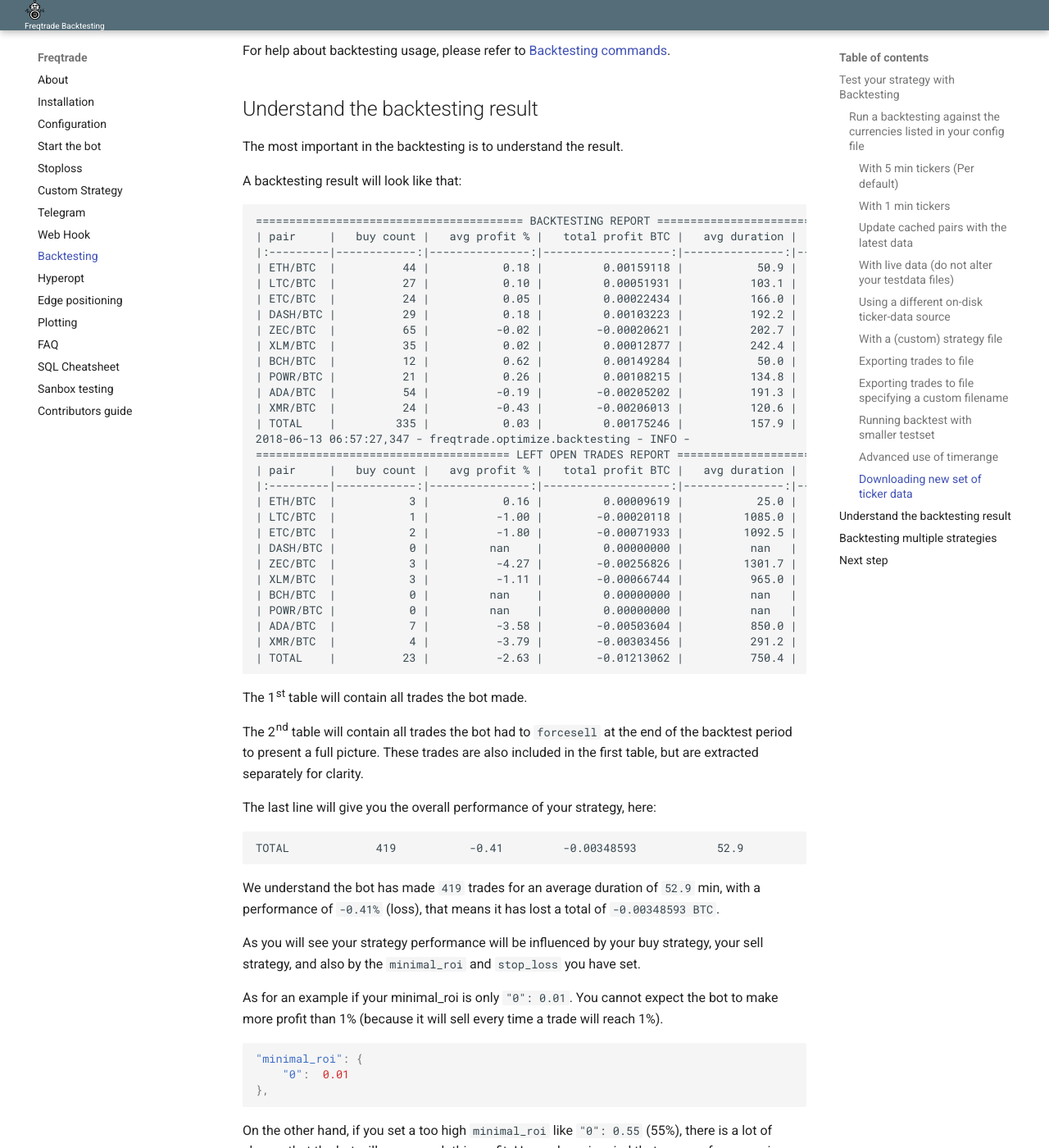
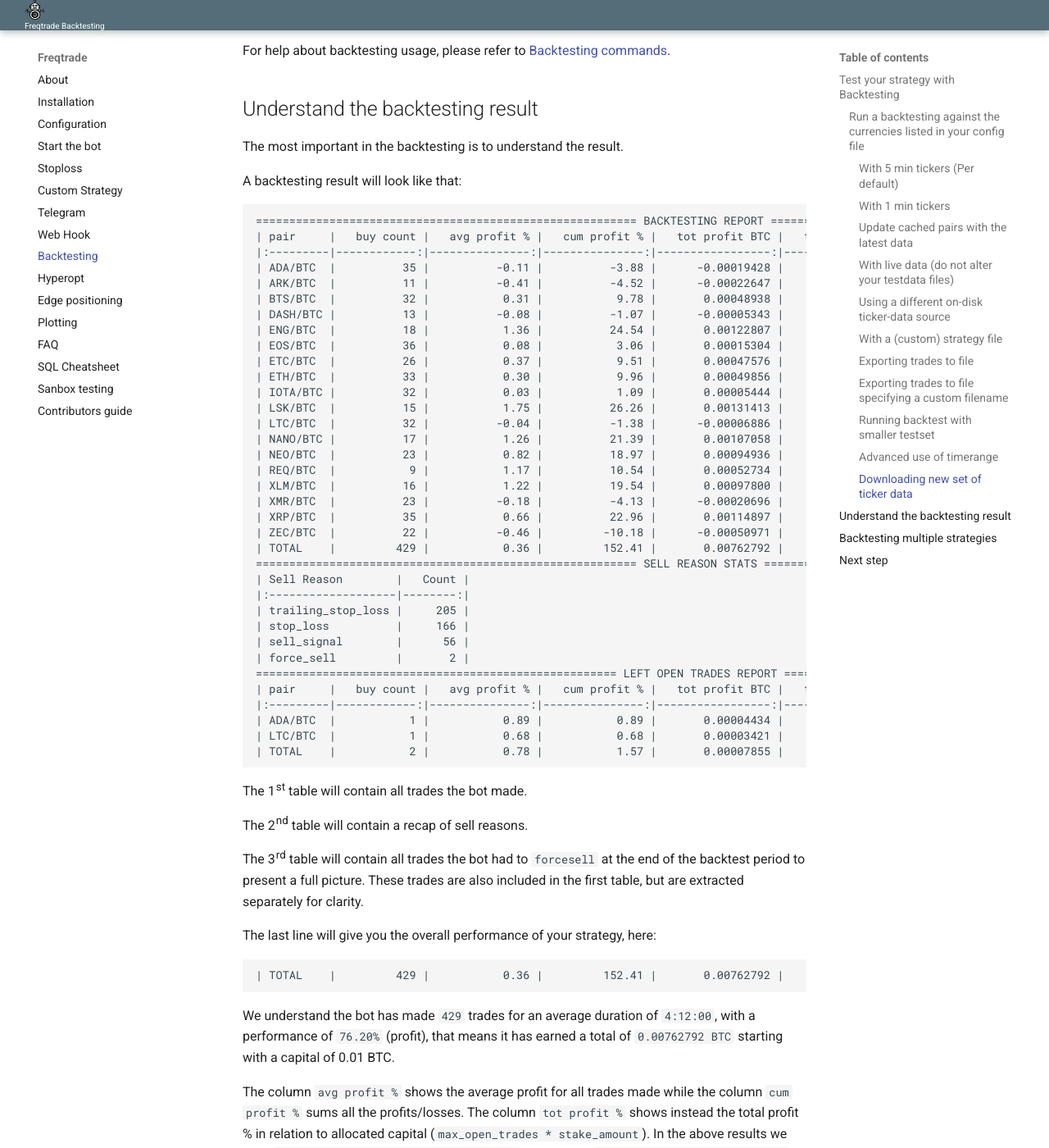
Before and after one commit to jacksonmori755/Crypto-trading-bot, an MkDocs documentation site: the page built from docs/backtesting.md, in a window 1280 px wide and 1400 px high, scrolled down 3342 px. Shown: the whole window at 82% size. Built offline with MkDocs 1.6.1 and Material for MkDocs 9.7.7, drawn with Linux system fonts in a browser that asks for light colours; some of the changed text lies outside the part shown.

Commit message:
Updated doc

````diff
--- a/docs/backtesting.md
+++ b/docs/backtesting.md
@@ -166,53 +166,65 @@ The most important in the backtesting is to understand the result.
 A backtesting result will look like that:
 
 ```
-======================================== BACKTESTING REPORT =========================================
-| pair     |   buy count |   avg profit % |   total profit BTC |   avg duration |   profit |   loss |
-|:---------|------------:|---------------:|-------------------:|---------------:|---------:|-------:|
-| ETH/BTC  |          44 |           0.18 |         0.00159118 |           50.9 |       44 |      0 |
-| LTC/BTC  |          27 |           0.10 |         0.00051931 |          103.1 |       26 |      1 |
-| ETC/BTC  |          24 |           0.05 |         0.00022434 |          166.0 |       22 |      2 |
-| DASH/BTC |          29 |           0.18 |         0.00103223 |          192.2 |       29 |      0 |
-| ZEC/BTC  |          65 |          -0.02 |        -0.00020621 |          202.7 |       62 |      3 |
-| XLM/BTC  |          35 |           0.02 |         0.00012877 |          242.4 |       32 |      3 |
-| BCH/BTC  |          12 |           0.62 |         0.00149284 |           50.0 |       12 |      0 |
-| POWR/BTC |          21 |           0.26 |         0.00108215 |          134.8 |       21 |      0 |
-| ADA/BTC  |          54 |          -0.19 |        -0.00205202 |          191.3 |       47 |      7 |
-| XMR/BTC  |          24 |          -0.43 |        -0.00206013 |          120.6 |       20 |      4 |
-| TOTAL    |         335 |           0.03 |         0.00175246 |          157.9 |      315 |     20 |
-2018-06-13 06:57:27,347 - freqtrade.optimize.backtesting - INFO -
-====================================== LEFT OPEN TRADES REPORT ======================================
-| pair     |   buy count |   avg profit % |   total profit BTC |   avg duration |   profit |   loss |
-|:---------|------------:|---------------:|-------------------:|---------------:|---------:|-------:|
-| ETH/BTC  |           3 |           0.16 |         0.00009619 |           25.0 |        3 |      0 |
-| LTC/BTC  |           1 |          -1.00 |        -0.00020118 |         1085.0 |        0 |      1 |
-| ETC/BTC  |           2 |          -1.80 |        -0.00071933 |         1092.5 |        0 |      2 |
-| DASH/BTC |           0 |         nan    |         0.00000000 |          nan   |        0 |      0 |
-| ZEC/BTC  |           3 |          -4.27 |        -0.00256826 |         1301.7 |        0 |      3 |
-| XLM/BTC  |           3 |          -1.11 |        -0.00066744 |          965.0 |        0 |      3 |
-| BCH/BTC  |           0 |         nan    |         0.00000000 |          nan   |        0 |      0 |
-| POWR/BTC |           0 |         nan    |         0.00000000 |          nan   |        0 |      0 |
-| ADA/BTC  |           7 |          -3.58 |        -0.00503604 |          850.0 |        0 |      7 |
-| XMR/BTC  |           4 |          -3.79 |        -0.00303456 |          291.2 |        0 |      4 |
-| TOTAL    |          23 |          -2.63 |        -0.01213062 |          750.4 |        3 |     20 |
-
+========================================================= BACKTESTING REPORT ========================================================
+| pair     |   buy count |   avg profit % |   cum profit % |   tot profit BTC |   tot profit % | avg duration   |   profit |   loss |
+|:---------|------------:|---------------:|---------------:|-----------------:|---------------:|:---------------|---------:|-------:|
+| ADA/BTC  |          35 |          -0.11 |          -3.88 |      -0.00019428 |          -1.94 | 4:35:00        |       14 |     21 |
+| ARK/BTC  |          11 |          -0.41 |          -4.52 |      -0.00022647 |          -2.26 | 2:03:00        |        3 |      8 |
+| BTS/BTC  |          32 |           0.31 |           9.78 |       0.00048938 |           4.89 | 5:05:00        |       18 |     14 |
+| DASH/BTC |          13 |          -0.08 |          -1.07 |      -0.00005343 |          -0.53 | 4:39:00        |        6 |      7 |
+| ENG/BTC  |          18 |           1.36 |          24.54 |       0.00122807 |          12.27 | 2:50:00        |        8 |     10 |
+| EOS/BTC  |          36 |           0.08 |           3.06 |       0.00015304 |           1.53 | 3:34:00        |       16 |     20 |
+| ETC/BTC  |          26 |           0.37 |           9.51 |       0.00047576 |           4.75 | 6:14:00        |       11 |     15 |
+| ETH/BTC  |          33 |           0.30 |           9.96 |       0.00049856 |           4.98 | 7:31:00        |       16 |     17 |
+| IOTA/BTC |          32 |           0.03 |           1.09 |       0.00005444 |           0.54 | 3:12:00        |       14 |     18 |
+| LSK/BTC  |          15 |           1.75 |          26.26 |       0.00131413 |          13.13 | 2:58:00        |        6 |      9 |
+| LTC/BTC  |          32 |          -0.04 |          -1.38 |      -0.00006886 |          -0.69 | 4:49:00        |       11 |     21 |
+| NANO/BTC |          17 |           1.26 |          21.39 |       0.00107058 |          10.70 | 1:55:00        |       10 |      7 |
+| NEO/BTC  |          23 |           0.82 |          18.97 |       0.00094936 |           9.48 | 2:59:00        |       10 |     13 |
+| REQ/BTC  |           9 |           1.17 |          10.54 |       0.00052734 |           5.27 | 3:47:00        |        4 |      5 |
+| XLM/BTC  |          16 |           1.22 |          19.54 |       0.00097800 |           9.77 | 3:15:00        |        7 |      9 |
+| XMR/BTC  |          23 |          -0.18 |          -4.13 |      -0.00020696 |          -2.07 | 5:30:00        |       12 |     11 |
+| XRP/BTC  |          35 |           0.66 |          22.96 |       0.00114897 |          11.48 | 3:49:00        |       12 |     23 |
+| ZEC/BTC  |          22 |          -0.46 |         -10.18 |      -0.00050971 |          -5.09 | 2:22:00        |        7 |     15 |
+| TOTAL    |         429 |           0.36 |         152.41 |       0.00762792 |          76.20 | 4:12:00        |      186 |    243 |
+========================================================= SELL REASON STATS =========================================================
+| Sell Reason        |   Count |
+|:-------------------|--------:|
+| trailing_stop_loss |     205 |
+| stop_loss          |     166 |
+| sell_signal        |      56 |
+| force_sell         |       2 |
+====================================================== LEFT OPEN TRADES REPORT ======================================================
+| pair     |   buy count |   avg profit % |   cum profit % |   tot profit BTC |   tot profit % | avg duration   |   profit |   loss |
+|:---------|------------:|---------------:|---------------:|-----------------:|---------------:|:---------------|---------:|-------:|
+| ADA/BTC  |           1 |           0.89 |           0.89 |       0.00004434 |           0.44 | 6:00:00        |        1 |      0 |
+| LTC/BTC  |           1 |           0.68 |           0.68 |       0.00003421 |           0.34 | 2:00:00        |        1 |      0 |
+| TOTAL    |           2 |           0.78 |           1.57 |       0.00007855 |           0.78 | 4:00:00        |        2 |      0 |
 ```
 
 The 1st table will contain all trades the bot made.
 
-The 2nd table will contain all trades the bot had to `forcesell` at the end of the backtest period to present a full picture.
+The 2nd table will contain a recap of sell reasons.
+
+The 3rd table will contain all trades the bot had to `forcesell` at the end of the backtest period to present a full picture.
 These trades are also included in the first table, but are extracted separately for clarity.
 
 The last line will give you the overall performance of your strategy,
 here:
 
 ```
-TOTAL             419           -0.41         -0.00348593            52.9
+| TOTAL    |         429 |           0.36 |         152.41 |       0.00762792 |          76.20 | 4:12:00        |      186 |    243 |
 ```
 
-We understand the bot has made `419` trades for an average duration of
-`52.9` min, with a performance of `-0.41%` (loss), that means it has
-lost a total of `-0.00348593 BTC`.
+We understand the bot has made `429` trades for an average duration of
+`4:12:00`, with a performance of `76.20%` (profit), that means it has
+earned a total of `0.00762792 BTC` starting with a capital of 0.01 BTC.
+
+The column `avg profit %` shows the average profit for all trades made while the column `cum profit %` sums all the profits/losses.
+The column `tot profit %` shows instead the total profit % in relation to allocated capital
+(`max_open_trades * stake_amount`). In the above results we have `max_open_trades=2 stake_amount=0.005` in config
+so `(76.20/100) * (0.005 * 2) =~ 0.00762792 BTC`.
 
 As you will see your strategy performance will be influenced by your buy
 strategy, your sell strategy, and also by the `minimal_roi` and
@@ -251,11 +263,11 @@ There will be an additional table comparing win/losses of the different strategi
 Detailed output for all strategies one after the other will be available, so make sure to scroll up.
 
 ```
-=================================================== Strategy Summary ====================================================
-| Strategy   |   buy count |   avg profit % |   cum profit % |   total profit ETH | avg duration    |   profit |   loss |
-|:-----------|------------:|---------------:|---------------:|-------------------:|:----------------|---------:|-------:|
-| Strategy1  |          19 |          -0.76 |         -14.39 |        -0.01440287 | 15:48:00        |       15 |      4 |
-| Strategy2  |           6 |          -2.73 |         -16.40 |        -0.01641299 | 1 day, 14:12:00 |        3 |      3 |
+=========================================================== Strategy Summary ===========================================================
+| Strategy    |   buy count |   avg profit % |   cum profit % |   tot profit BTC |   tot profit % | avg duration   |   profit |   loss |
+|:------------|------------:|---------------:|---------------:|-----------------:|---------------:|:---------------|---------:|-------:|
+| Strategy1   |         429 |           0.36 |         152.41 |       0.00762792 |          76.20 | 4:12:00        |      186 |    243 |
+| Strategy2   |        1487 |          -0.13 |        -197.58 |      -0.00988917 |         -98.79 | 4:43:00        |      662 |    825 |
 ```
 
 ## Next step
````
